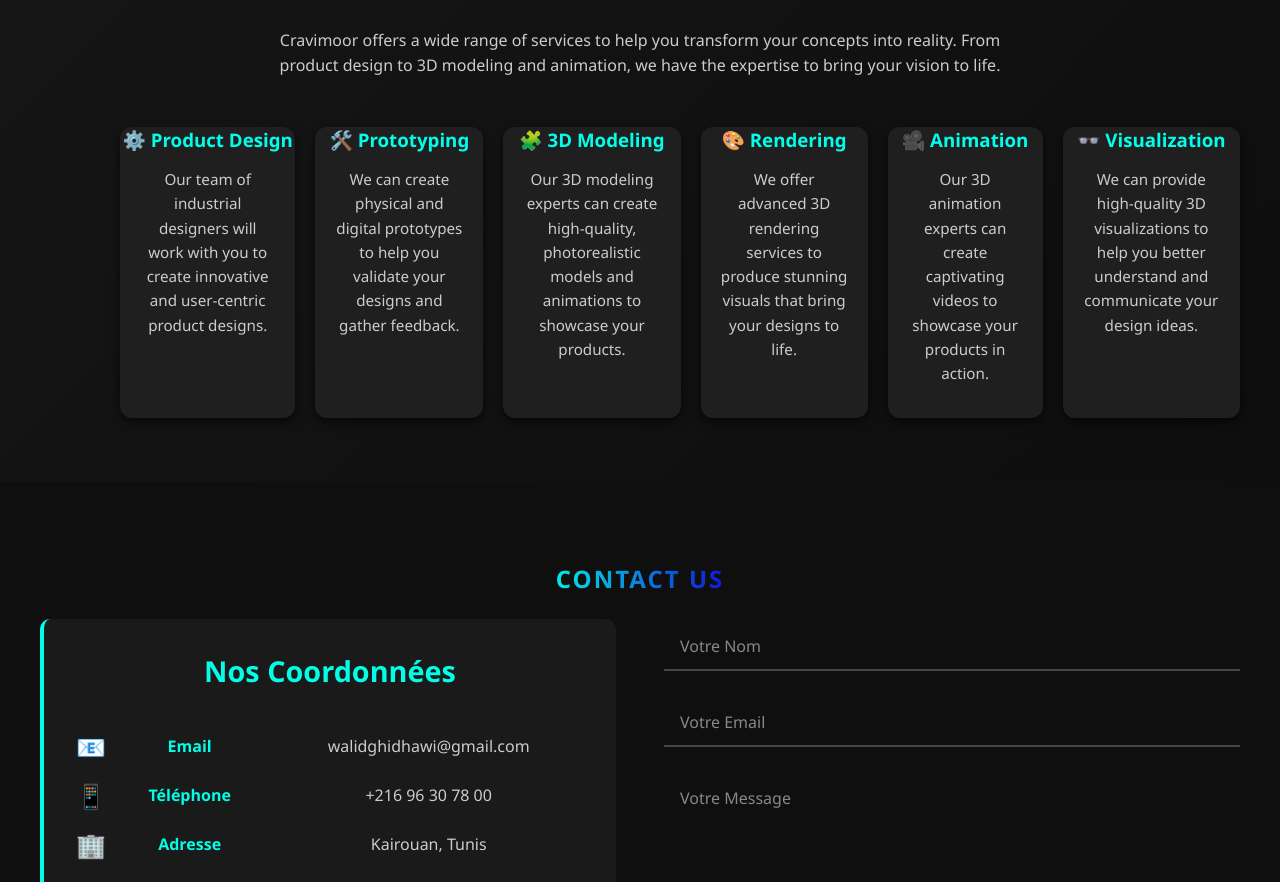
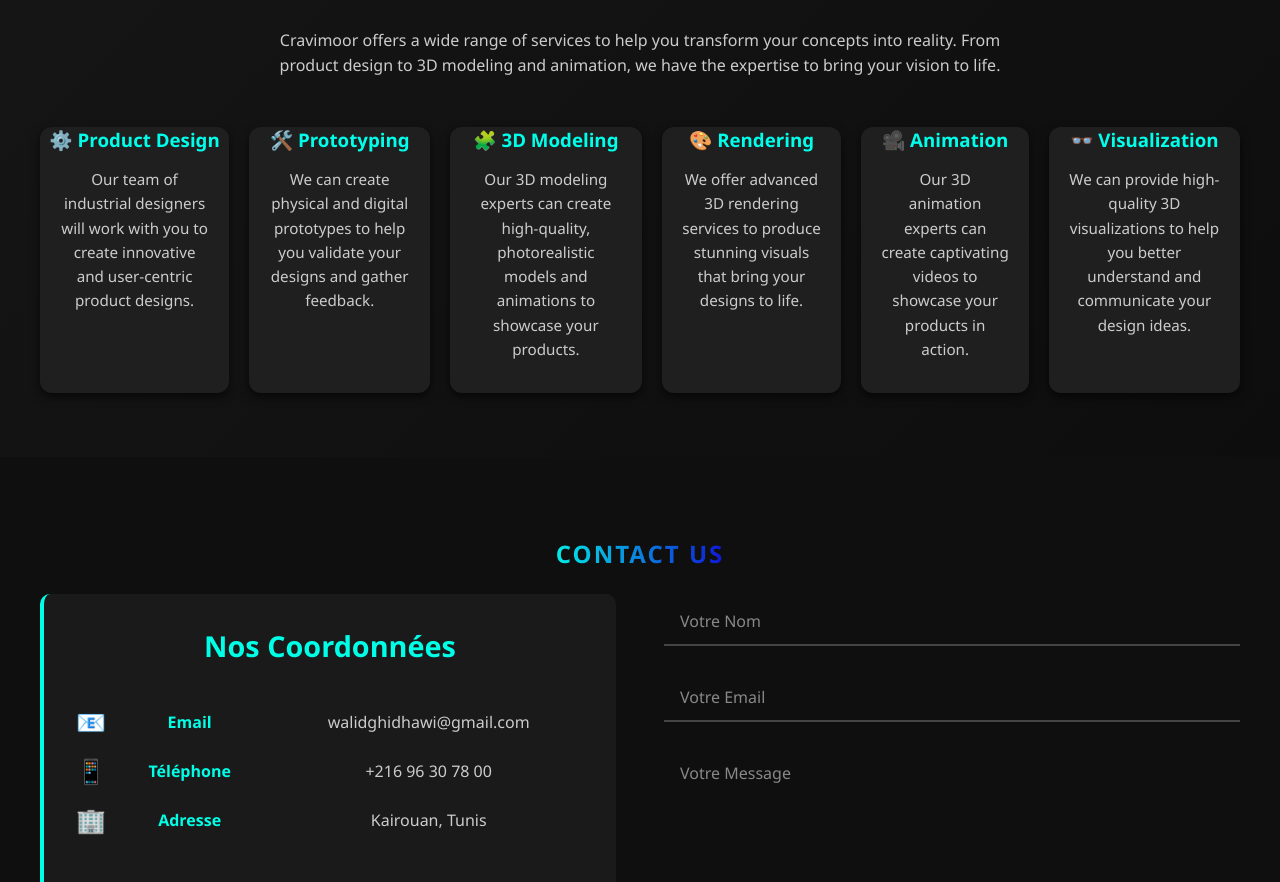
Before and after one commit to Walidghidhaoui/CRAVIMOOR, a React (Create React App) app: page / in a window 1280 px wide. Shown: the part 5525-6407 px from the top of the page. Built offline with nearby package versions, Linux system fonts and the light colour scheme.

Commit message:
Mise à jour globale

```diff
--- a/src/App.css
+++ b/src/App.css
@@ -156,7 +156,7 @@ display: flex;
   position: relative;
   gap: 20px;
   margin-top: 3rem;
-  margin-left: 5rem;
+  margin-left: 0rem;
 
 }
 .service-card {
@@ -268,7 +268,7 @@ display: flex;
 .holographic-bar {
   position: absolute;
   top: 0;
-  left: 0;
+  left: -5;
   width: 100%;
   height: 4px;
   background: linear-gradient(90deg, #00ffe7, transparent, #00ffe7);
```
